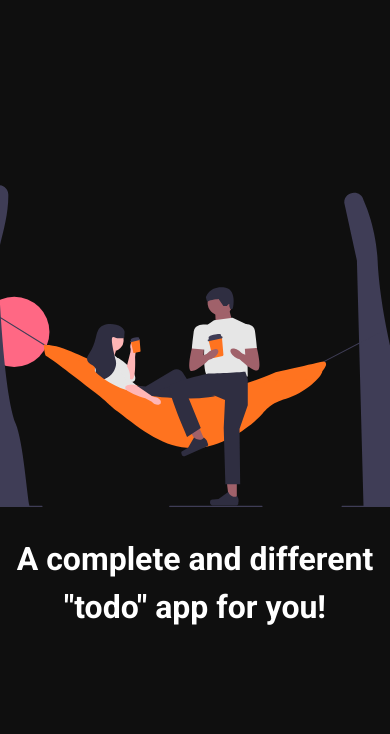
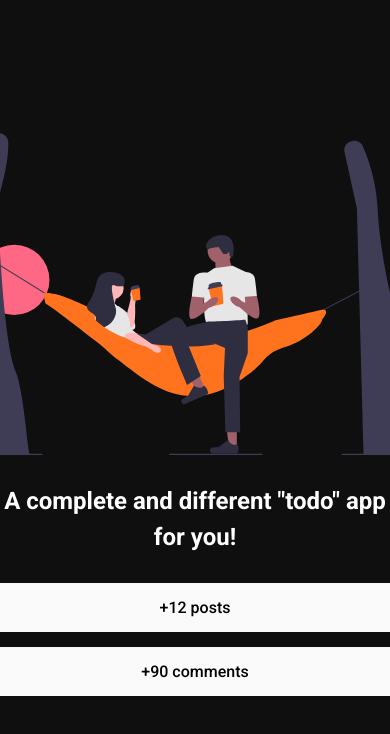
Before and after one commit to bastosgm/tasks-plus, a Next.js app: page / in a window 390 px wide. Shown: the top 734 px of the page. Built offline with nearby package versions, Linux system fonts and the light colour scheme.

Commit message:
refactor: updated css styles with simple responsible

```diff
--- a/src/app/page.module.scss
+++ b/src/app/page.module.scss
@@ -6,14 +6,12 @@
   justify-content: center;
   align-items: center;
   flex-direction: column;
-}
 
   .logoContent {
     display: flex;
     flex-direction: column;
     align-items: center;
-  flex-direction: column;
-}
+    justify-content: center;
 
     .hero {
       max-width: 30rem;
@@ -23,8 +21,51 @@
     }
 
     .title {
+      margin: 1.75rem;
+      width: 400px;
+
       color: #fff;
       text-align: center;
-  margin: 1.75rem;
+
       line-height: 150%;
     }
+
+    .infoContent {
+      display: flex;
+      align-items: center;
+      justify-content: space-around;
+      width: 500px;
+
+      .box {
+        background-color: #fafafa;
+        padding: 15px 45px;
+        border-radius: 5px;
+        transition: transform 0.2s;
+      }
+
+      .box:hover {
+        transform: scale(1.08);
+      }
+    }
+  }
+}
+
+@media screen and (max-width: 580px) {
+  .hero {
+    max-width: 80%;
+  }
+
+  .title {
+    font-size: 24px;
+  }
+
+  .infoContent {
+    flex-direction: column;
+
+    .box {
+      width: 80%;
+      margin-bottom: 15px;
+      text-align: center;
+    }
+  }
+}
--- a/src/app/page.tsx
+++ b/src/app/page.tsx
@@ -17,6 +17,14 @@
           <h1 className={styles.title}>
             A complete and different &quot;todo&quot; app for you!{" "}
           </h1>
+          <div className={styles.infoContent}>
+            <section className={styles.box}>
+              <span>+12 posts</span>
+            </section>
+            <section className={styles.box}>
+              <span>+90 comments</span>
+            </section>
+          </div>
         </div>
       </main>
     </>
```
Lines whose indentation alone changed are shown as unchanged.
